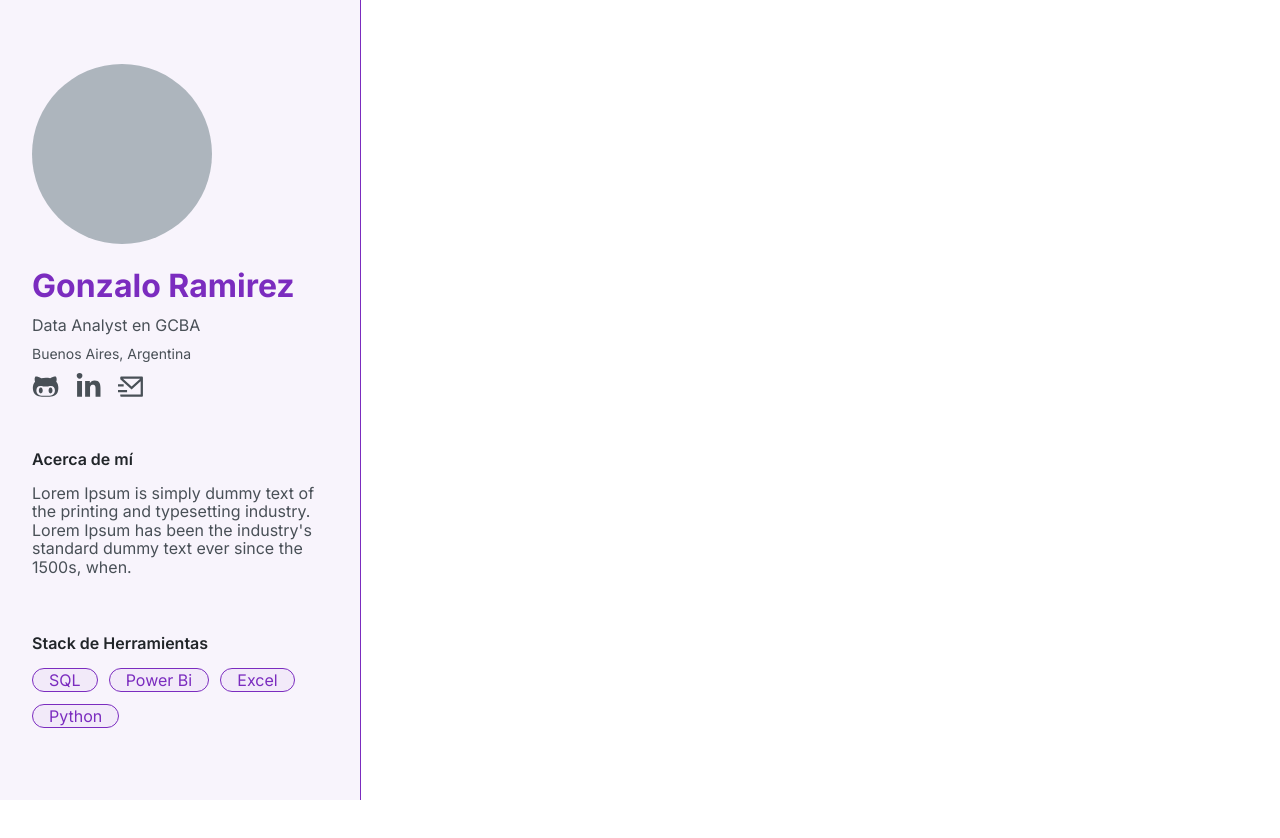
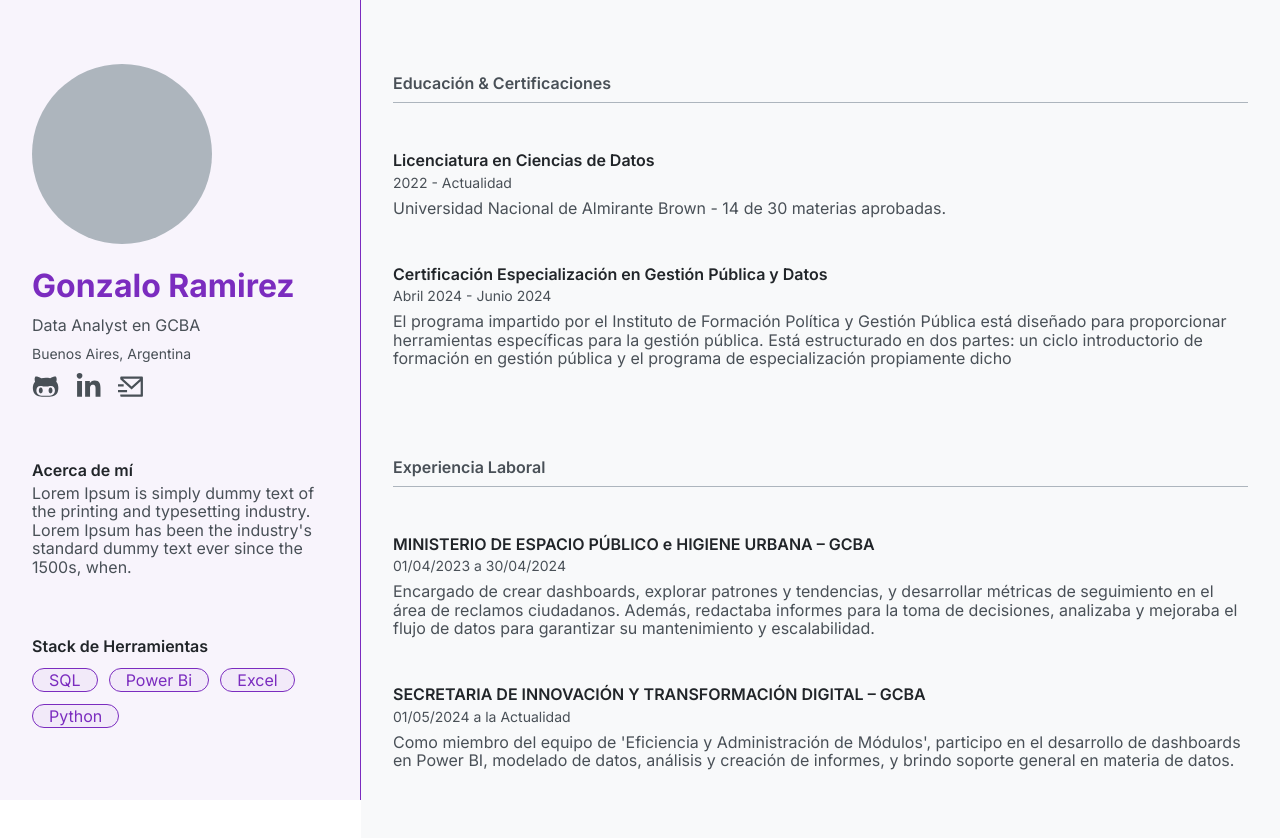
Before and after one commit to DataAnalystGabo/Portfolio-Web, a React (Vite) app: page / in a window 1280 px wide. Shown: the top 838 px of the page. Before the commit the page ends 800 px from the top, so only its background shows below. Built offline with nearby package versions, Linux system fonts and the light colour scheme; a web font is replaced by a local one.

Commit message:
Creación del main-page

```diff
--- a/src/App.jsx
+++ b/src/App.jsx
@@ -1,11 +1,20 @@
+import styled from "styled-components";
 import { Sidebar } from "./components/Sidebar";
+import { Home } from "./pages/Home";
 
 function App() {
-  return (
-    <>
-      <Sidebar />
-    </>
-  );
+    return (
+        <>
+            <Container>
+                <Sidebar />
+                <Home></Home>
+            </Container>
+        </>
+    );
 }
 
 export default App;
+
+const Container = styled.div`
+    display: flex;
+`;
--- a/src/components/CardDefault.jsx
+++ b/src/components/CardDefault.jsx
@@ -1,6 +1,12 @@
 import styled from "styled-components";
 
-export function CardDefault({ title, subTitle, body, children }) {
+export function CardDefault({
+    title,
+    subTitle,
+    body,
+    paddingBottom,
+    children,
+}) {
     return (
         <Container>
             {title && <Title>{title}</Title>}
@@ -18,14 +24,14 @@ const Container = styled.div`
 
 const Title = styled.p`
     margin: 0;
-    padding: 0.5rem 0;
+    padding-bottom: 0.3rem;
     font-weight: var(--font-weight-medium);
     color: var(--primary-text);
 `;
 
 const SubTitle = styled.p`
     margin: 0;
-    padding: 0.5rem 0;
+    padding-bottom: 0.5rem;
     font-weight: var(--font-weight-normal);
     font-size: var(--font-size-tinny);
     color: var(--secondary-text);
@@ -33,6 +39,5 @@ const SubTitle = styled.p`
 
 const Body = styled.p`
     margin: 0;
-    padding: 0.5rem 0;
     color: var(--secondary-text);
 `;
--- a/src/components/Sidebar.jsx
+++ b/src/components/Sidebar.jsx
@@ -17,7 +17,7 @@ export function Sidebar() {
                         <h3>Buenos Aires, Argentina</h3>
                         <IconsProfile>
                             <LinkProfile
-                                href="https:/https://github.com/DataAnalystGabo"
+                                href="https://github.com/DataAnalystGabo"
                                 target="_blank"
                                 rel="noopener noreferrer"
                             >
@@ -63,10 +63,10 @@ export function Sidebar() {
 }
 
 const Container = styled.div`
-    width: 22.5625rem;
     height: 100vh;
-    max-height: 100vh;
-    position: fixed;
+    flex: 0 0 22.5625rem;
+    position: sticky;
+    top: 0;
     display: flex;
     flex-direction: column;
     justify-content: space-between;
--- /dev/null
+++ b/src/pages/Home.jsx
@@ -0,0 +1,59 @@
+import styled from "styled-components";
+import { CardDefault } from "../components/CardDefault";
+
+export function Home() {
+    return (
+        <Container>
+            <Section>
+                <h2>Educación & Certificaciones</h2>
+                <CardDefault
+                    title="Licenciatura en Ciencias de Datos"
+                    subTitle="2022 - Actualidad"
+                    body="Universidad Nacional de Almirante Brown - 14 de 30 materias aprobadas."
+                />
+                <CardDefault
+                    title="Certificación Especialización en Gestión Pública y Datos"
+                    subTitle="Abril 2024 - Junio 2024"
+                    body="El programa impartido por el Instituto de Formación Política y Gestión Pública está diseñado para proporcionar herramientas específicas para la gestión pública. Está estructurado en dos partes: un ciclo introductorio de formación en gestión pública y el programa de especialización propiamente dicho"
+                />
+            </Section>
+            <Section>
+                <h2>Experiencia Laboral</h2>
+                <CardDefault
+                    title="MINISTERIO DE ESPACIO PÚBLICO e HIGIENE URBANA – GCBA"
+                    subTitle="01/04/2023 a 30/04/2024"
+                    body="Encargado de crear dashboards, explorar patrones y tendencias, y desarrollar métricas de seguimiento en el área de reclamos ciudadanos. Además, redactaba informes para la toma de decisiones, analizaba y mejoraba el flujo de datos para garantizar su mantenimiento y escalabilidad."
+                />
+                <CardDefault
+                    title="SECRETARIA DE INNOVACIÓN Y TRANSFORMACIÓN DIGITAL – GCBA"
+                    subTitle="01/05/2024 a la Actualidad"
+                    body="Como miembro del equipo de 'Eficiencia y Administración de Módulos', participo en el desarrollo de dashboards en Power BI, modelado de datos, análisis y creación de informes, y brindo soporte general en materia de datos."
+                />
+            </Section>
+        </Container>
+    );
+}
+
+const Container = styled.div`
+    height: 200vh;
+    flex: 1;
+    display: flex;
+    flex-direction: column;
+    gap: 5rem;
+    padding: 4rem 2rem;
+    overflow-y: auto;
+    background-color: var(--background);
+`;
+
+const Section = styled.div`
+    width: 100%;
+    display: flex;
+    flex-direction: column;
+    gap: 3rem;
+    h2 {
+        font-weight: var(--font-weight-medium);
+        color: var(--secondary-text);
+        padding: 0.625rem 0.625rem 0.625rem 0;
+        border-bottom: 1.5px solid var(--disabled-text);
+    }
+`;
```
